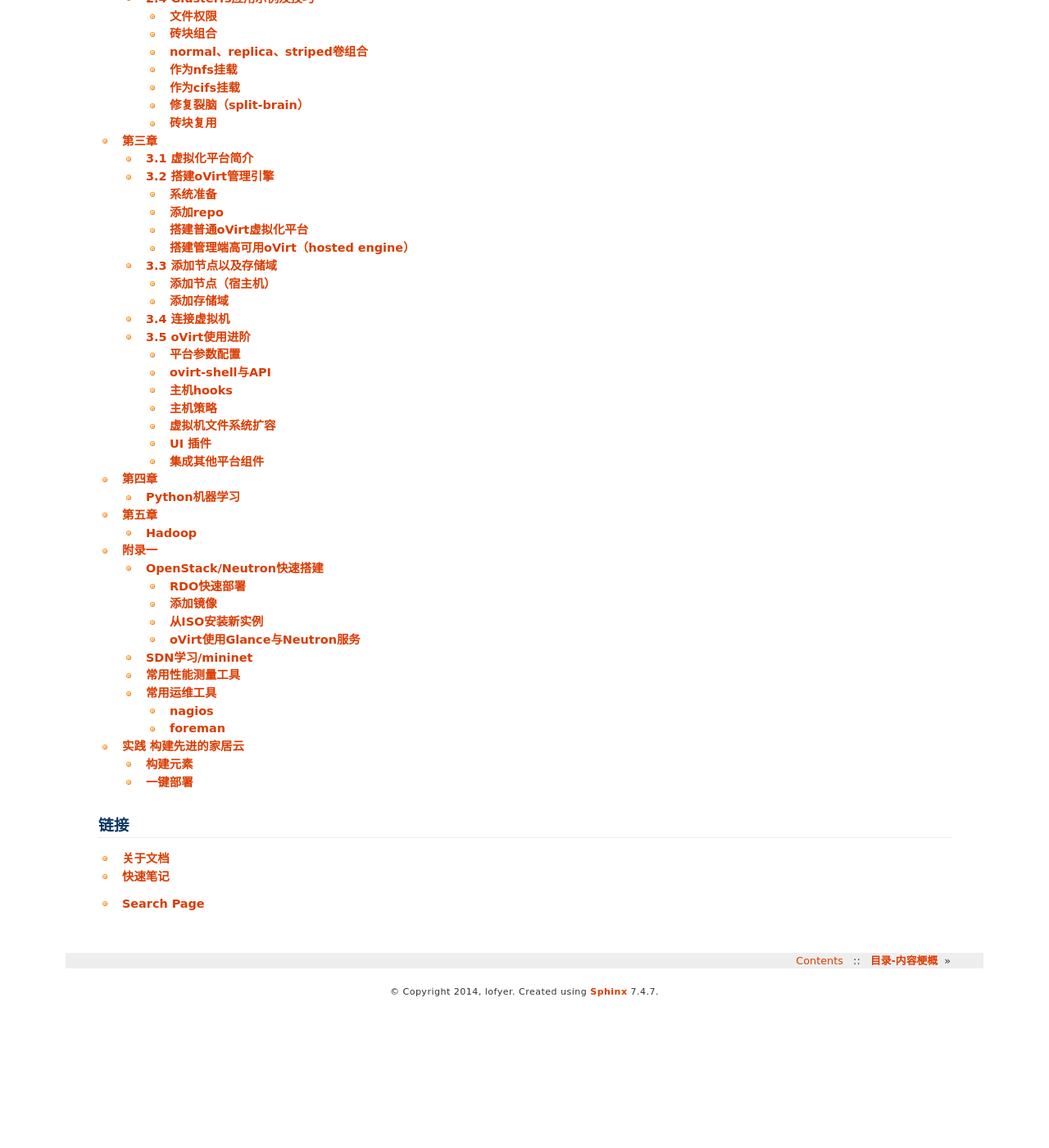
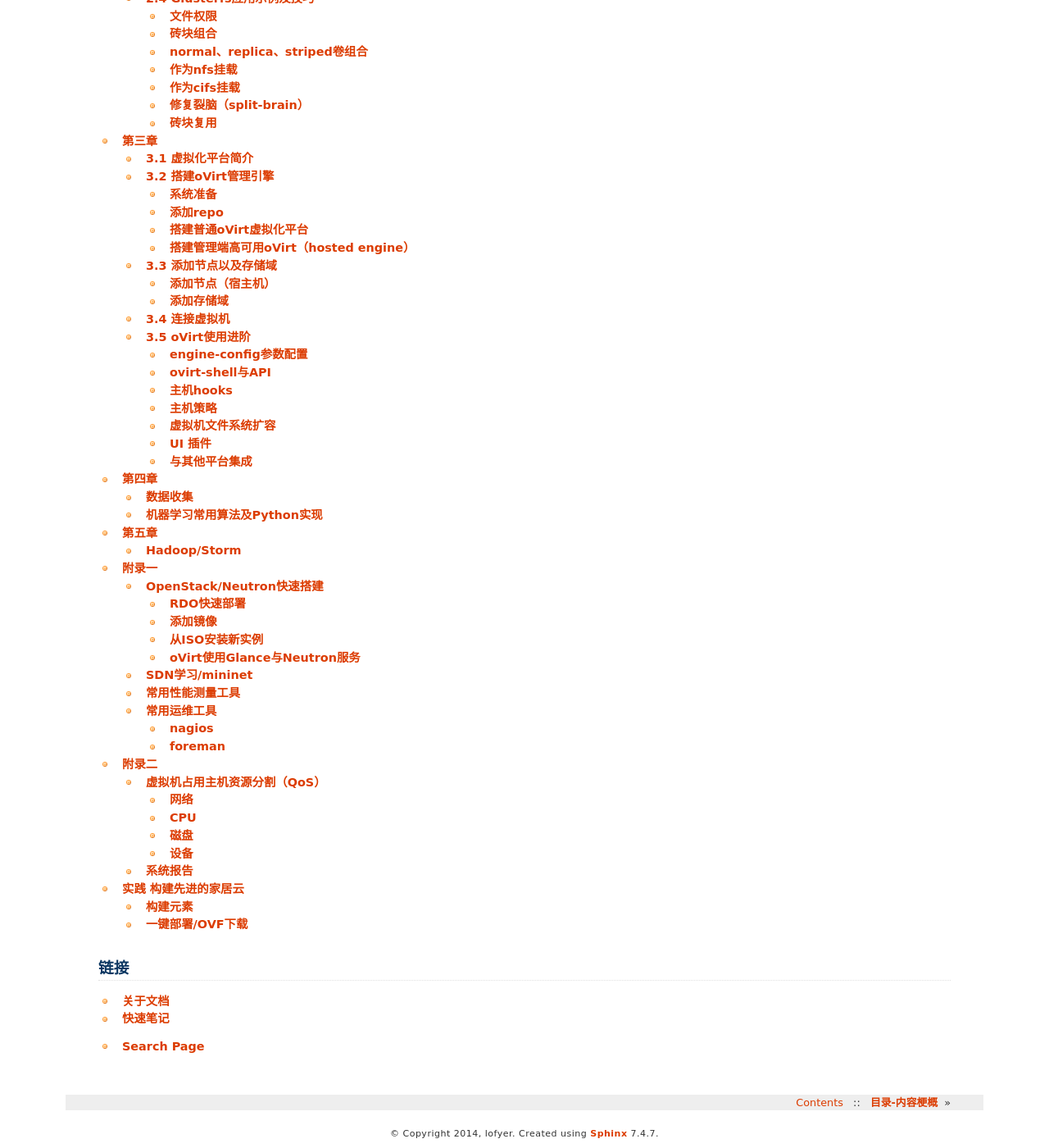
Before and after one commit to lofyer/InTheCloud, a Sphinx documentation site: the page built from source/index.rst, in a window 1280 px wide and 1400 px high, scrolled down 559 px. Shown: the whole window at 82% size. Built offline with Sphinx 7.4.7, drawn with Linux system fonts in a browser that asks for light colours; formulas are drawn with MathJax 3; before the commit the page ends 1785 px from its top, so only the background shows below that.

Commit message:
更新目录

```diff
--- a/source/TODO.rst
+++ b/source/TODO.rst
@@ -13,6 +13,8 @@ Normal
 UI Plugin 在3.4中无效，已汇报(已回复，但未修正)。
 
 授之以鱼不如授之以渔，讲述how的同时讲讲why。
+
+添加lofyer.org的链接
 
 Suffix
 --------
--- a/source/index.rst
+++ b/source/index.rst
@@ -16,6 +16,7 @@ In the Cloud
     posts/ch04.rst
     posts/ch05.rst
     posts/appendix01.rst
+    posts/appendix02.rst
     posts/exp.rst
 
 链接
--- /dev/null
+++ b/source/posts/appendix02.rst
@@ -0,0 +1,23 @@
+================================
+附录二
+================================
+
+-----------------------------
+虚拟机占用主机资源分割（QoS）
+-----------------------------
+
+网络
+-----
+
+CPU
+-----
+
+磁盘
+-----
+
+设备
+-----
+
+--------
+系统报告
+--------
--- a/source/posts/ch03.rst
+++ b/source/posts/ch03.rst
@@ -624,7 +624,7 @@ oVirt目前两种部署方式：
 3.5 oVirt使用进阶
 -----------------
 
-平台参数配置
+engine-config参数配置
 ~~~~~~~~~~~~~~~~~
 
 平台安装完以后，可用通过engine-config命令进行详细参数配置。
@@ -880,7 +880,7 @@ UI 插件
 
        由于3.3到3.4之后链接的变化，shellinabox.json中的 **/webadmin/webadmin/plugin/ShellBoxPlugin/start.html** 需要替换为 **plugin/ShellBoxPlugin/start.html** 。
 
-集成其他平台组件
-~~~~~~~~~~~~~~~~~
+与其他平台集成
+~~~~~~~~~~~~~~~
 
 oVirt平台目前可以使用Foreman，OpenStack Network，OpenStack Image的部分功能，具体实施请参阅附录一内容。
--- a/source/posts/ch04.rst
+++ b/source/posts/ch04.rst
@@ -2,5 +2,10 @@
 第四章
 ======
 
-Python机器学习
---------------
+数据收集
+--------
+
+爬虫、搜索
+
+机器学习常用算法及Python实现
+----------------------------
--- a/source/posts/ch05.rst
+++ b/source/posts/ch05.rst
@@ -2,5 +2,5 @@
 第五章
 ======
 
-Hadoop
-------
+Hadoop/Storm
+-------------
--- a/source/posts/exp.rst
+++ b/source/posts/exp.rst
@@ -13,5 +13,7 @@
 
 软件：OpenLDAP、ejabber、owncloud、XBMC（更名Kodi）
 
-一键部署
---------
+一键部署/OVF下载
+----------------
+
+针对常用的
```
